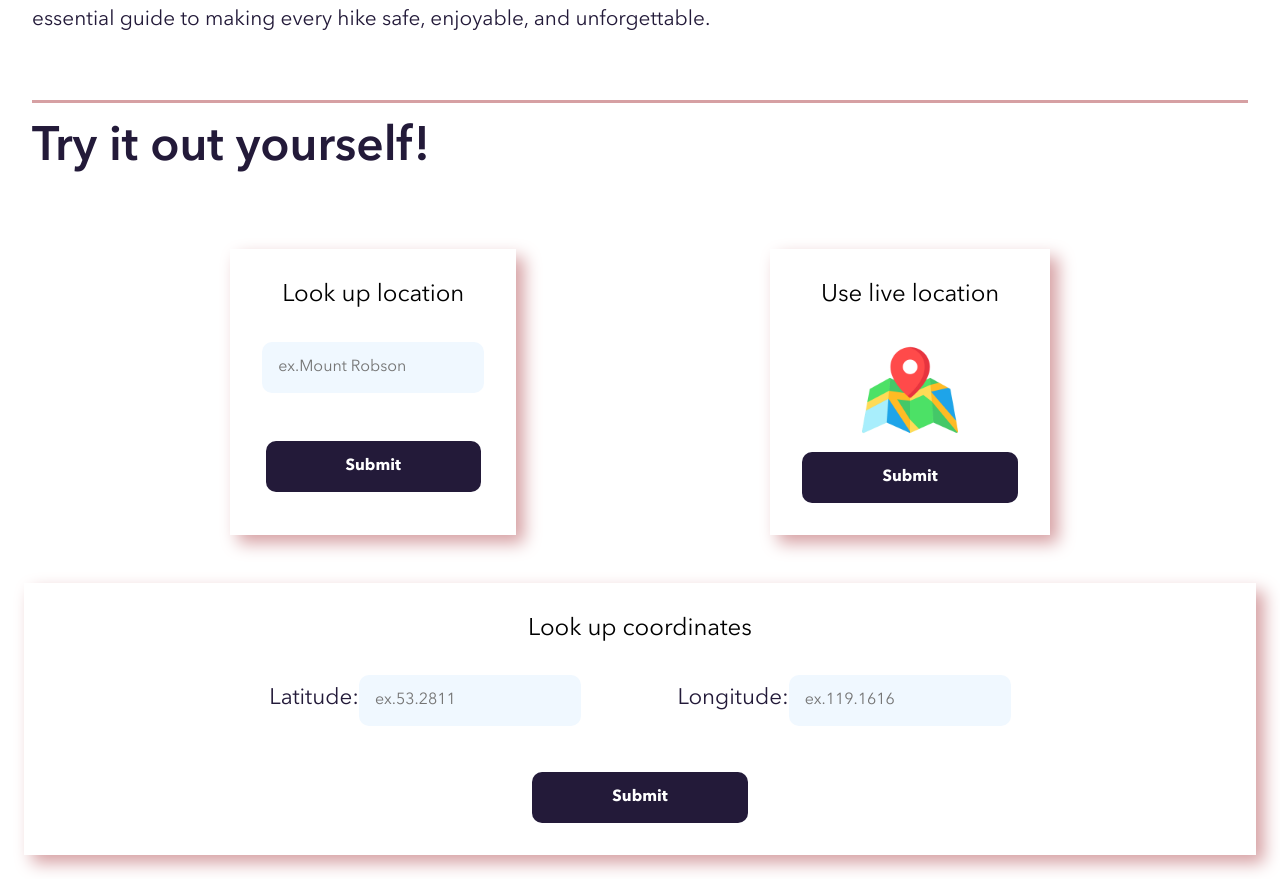
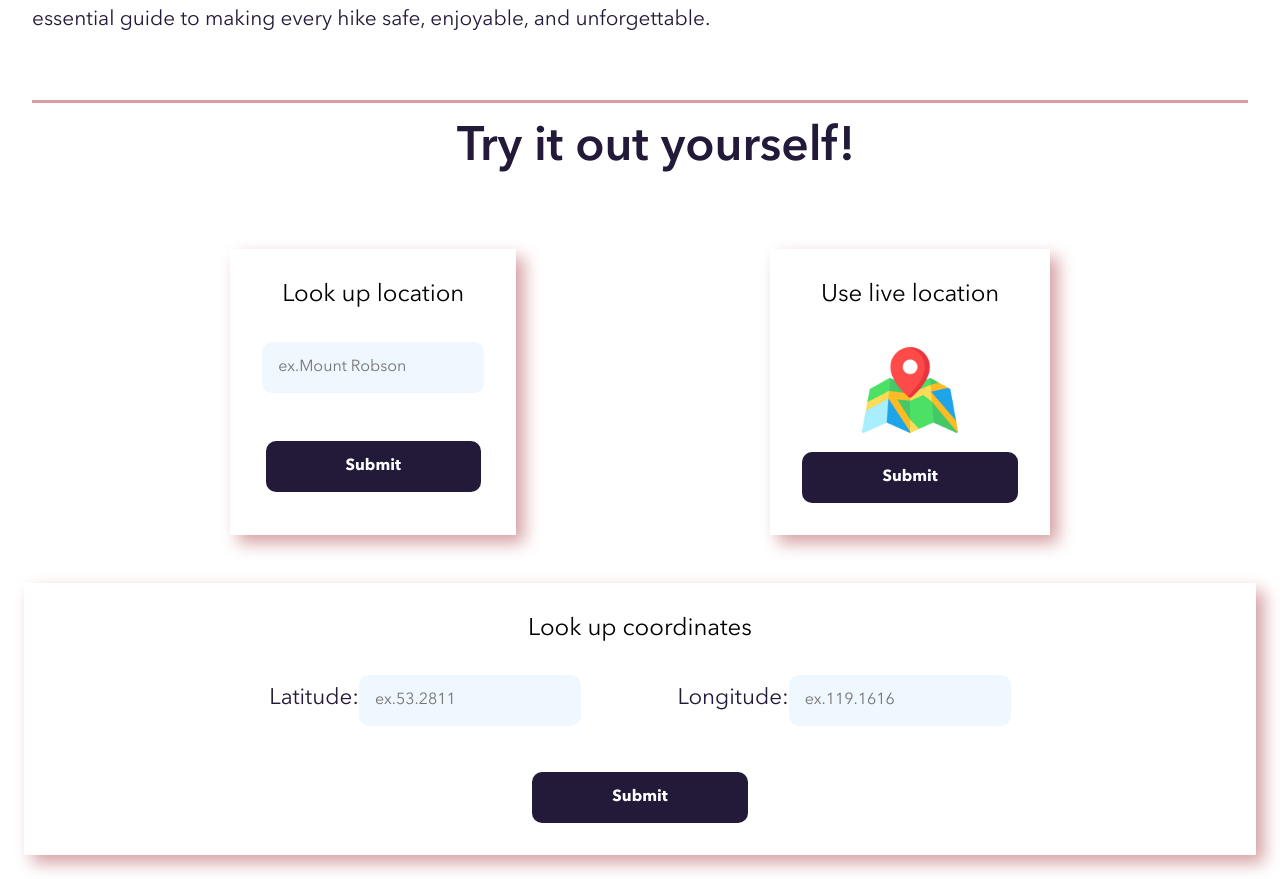
Before and after one commit to SageJonathan/solarwatch_client, a React (Vite) app: page / in a window 1280 px wide. Shown: the part 870-1749 px from the top of the page. Built offline with nearby package versions, Linux system fonts and the light colour scheme; no server answers.

Commit message:
center feautre title

```diff
--- a/src/pages/Landing/Landing.scss
+++ b/src/pages/Landing/Landing.scss
@@ -7,3 +7,6 @@
     justify-content: space-evenly;
     flex-wrap: wrap;
 }
+.search__title{
+    text-align: center;
+}
```
